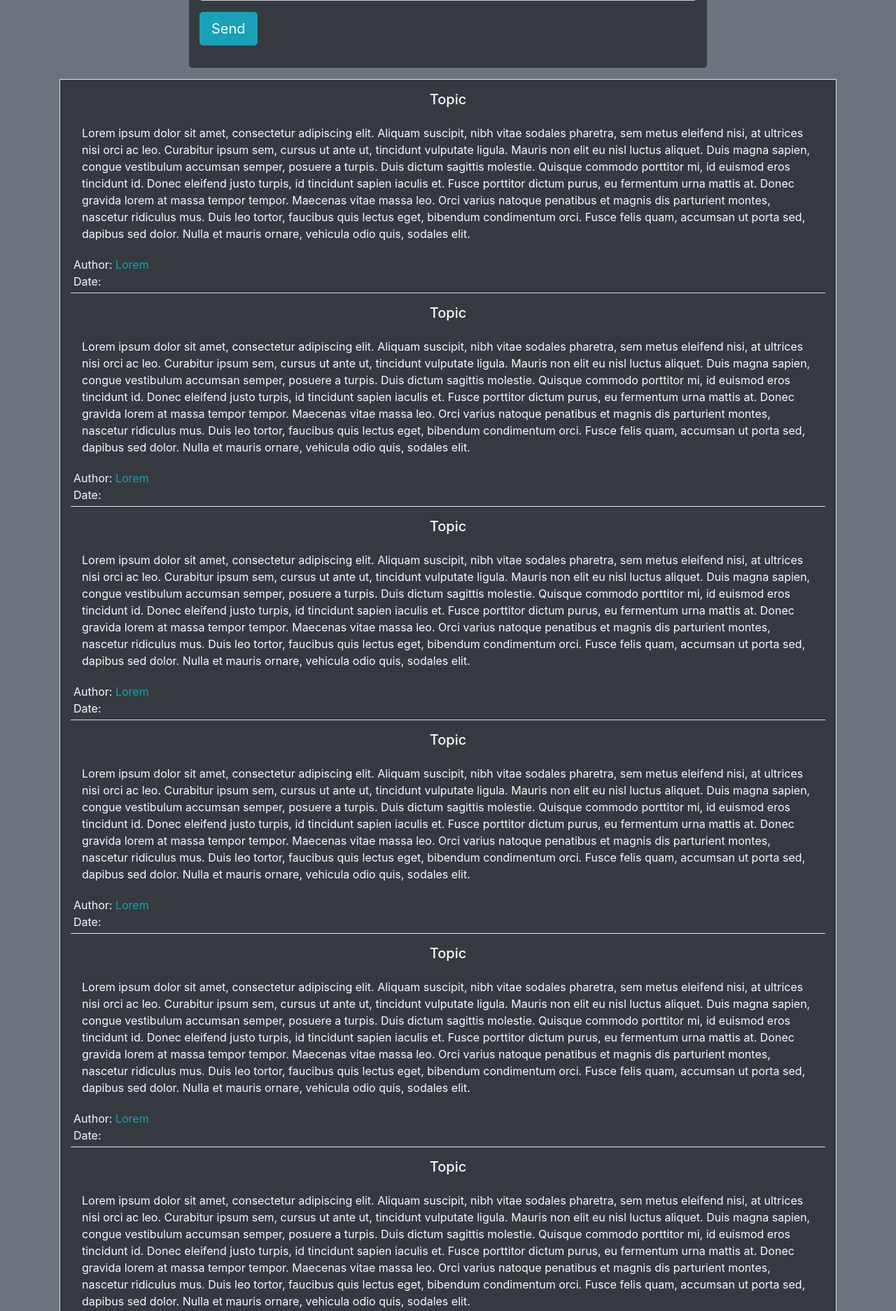
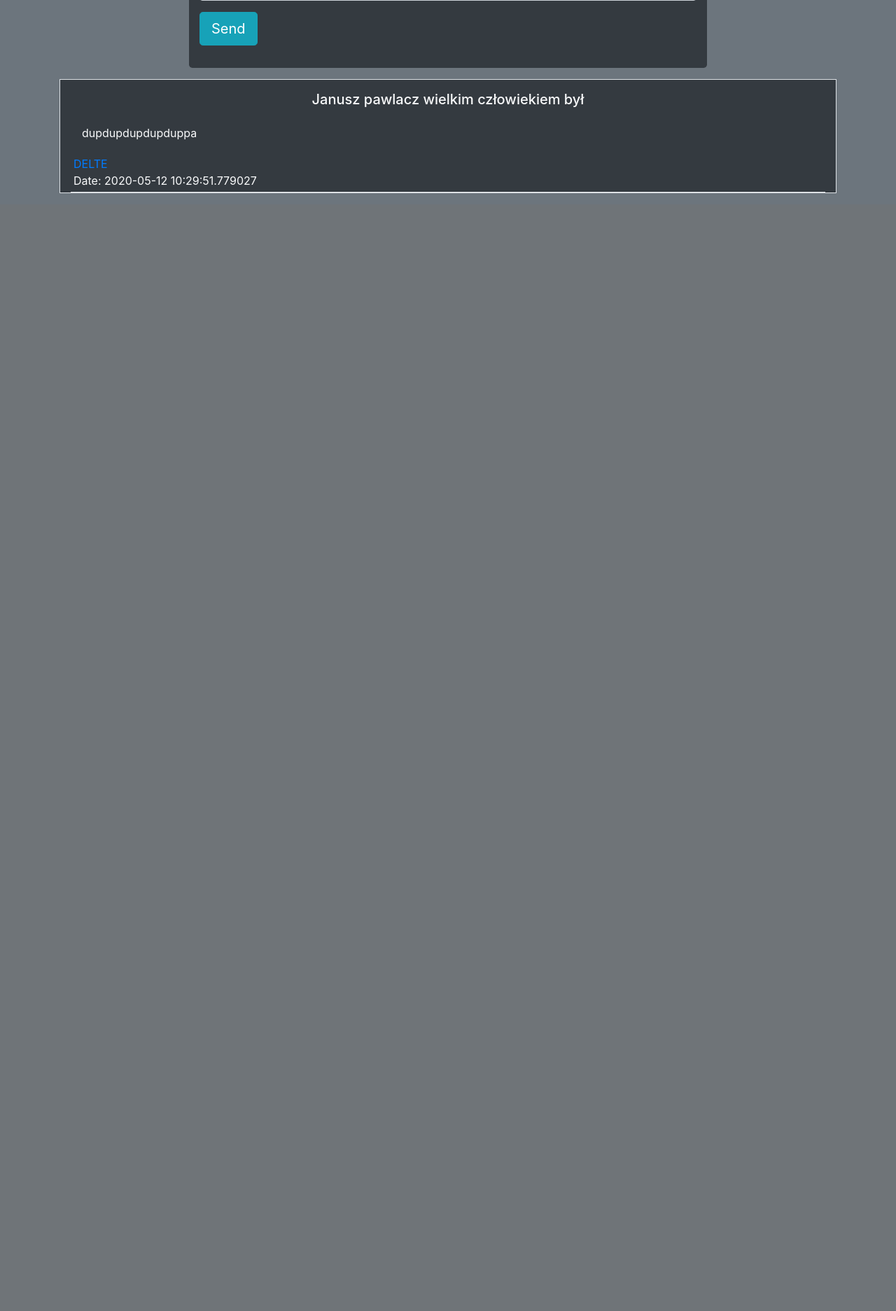
Before and after one commit to Dxtag/test_blog-, a Flask app: page /account in a window 1280 px wide. Shown: the part 534-2407 px from the top of the page at 70% size. After the commit the page ends 810 px from the top, so only its background shows below. Run offline with Flask 2, Linux system fonts and the light colour scheme; a user stored in the database is signed in; data comes from the database, SQL or seed files in the repository; both versions use the stored data as it was after the commit; some libraries are stand-ins or nearby versions.

Commit message:
usuwanie postow

```diff
--- a/FLASK/test_blog/__init__.py
+++ b/FLASK/test_blog/__init__.py
@@ -14,4 +14,5 @@ db = SQLAlchemy(app)
 bcrypt = Bcrypt(app)
 login_manager = LoginManager(app)
 login_manager.login_view = "login"
+login_manager.login_message_category = "info"
 from test_blog import routes
--- a/FLASK/test_blog/routes.py
+++ b/FLASK/test_blog/routes.py
@@ -4,10 +4,12 @@ from test_blog import app , db, bcrypt, login_manager
 from test_blog.data_forms import Profile, Post
 from flask_login import login_user, current_user, logout_user, login_required
 
+@app.route("/index")
+@app.route("/home")
 @app.route("/")
 def index():
-
-    return render_template("index.html")
+    posts =  Post.query.all()
+    return render_template("index.html", posts=posts)
 
 @app.route("/login", methods = ["POST", "GET"])
 def login():
@@ -18,7 +20,7 @@ def login():
         user = Profile.query.filter_by(email=form.email.data).first()
         if user and bcrypt.check_password_hash(user.password, form.password.data):
             login_user(user, remember=form.remember_me.data)
-            flash("Sucess!","success")
+            flash("Sucess!","info")
             return redirect(url_for("account"))
         else:
             flash("Something wrong","danger")
@@ -34,7 +36,7 @@ def register():
         profile = Profile(username=form.username.data, email=form.email.data, password=hashed_password)
         db.session.add(profile)
         db.session.commit()
-        flash("Account created!", "success")
+        flash("Account created!", "info")
         return redirect(url_for("login"))
     return render_template("register.html", title = "register",form = form)
 
@@ -42,14 +44,27 @@ def register():
 def rules():
     return render_template("rules.html", title = "rules")
 
-@app.route("/account")
+@app.route("/account", methods=["POST", "GET"])
 @login_required
 def account():
-    add_post = Post_form()
-    return render_template("account.html", title=current_user.username, add_post=add_post)
+    form = Post_form()
+    if form.validate_on_submit():
+        post = Post(topic=form.topic.data, content=form.content.data, profile_id=current_user.id)
+        db.session.add(post)
+        db.session.commit()
+        flash("Post added!", "info")
+    posts = Post.query.filter_by(profile_id=current_user.id).all()
+    return render_template("account.html", title=current_user.username, form=form, posts=posts)
 
 @app.route("/logout")
 @login_required
 def logout():
     logout_user()
     return redirect(url_for("index"))
+
+@app.route("/delete_post/<post_id>")
+@login_required
+def delete_post(post_id):
+    Post.query.filter(Post.id == post_id).delete()
+    db.session.commit()
+    return redirect(url_for("account"))
--- a/FLASK/test_blog/templates/account.html
+++ b/FLASK/test_blog/templates/account.html
@@ -5,45 +5,35 @@
         <div class="display-1 text-center"> {{current_user.username}} </div>
 
         <div class="mx-auto my-3 col-sm-10 col-lg-8 mx-auto bg-dark py-3 rounded-lg">
-        <form>
+            <form method="POST">
+                {{form.hidden_tag()}}
                 <legend class="display-4 text-center border-bottom py-3">Add new post</legend>
 
                 <div class="form-group w-50 mx-auto py-3">
-                {{add_post.topic(class="form-control", placeholder="Topic")}}
+                    {{form.topic(class="form-control", placeholder="Topic")}}
                 </div>
 
                 <div class="form-group">
-                {{add_post.content(class="form-control")}}
+                    {{form.content(class="form-control")}}
                 </div>
 
                 <div class="form-group ">
-                {{add_post.submit(class="btn btn-lg btn-info")}}
+                    {{form.submit(class="btn btn-lg btn-info")}}
                 </div>
 
             </form>
     </section>
+
     <section class="mx-auto my-3 col-12 border bg-dark">
-    {% for _ in range(24)%}
+        {% for post in posts%}
         <article class="mt-3 mx-auto border-bottom">
             <header class="text-center h5">
-            Topic
+                {{ post.topic }}
             </header>
-        <p class="px-3 pt-3">Lorem ipsum dolor sit amet, consectetur adipiscing elit.
-            Aliquam suscipit, nibh vitae sodales pharetra, sem metus eleifend nisi, at ultrices nisi orci ac leo.
-            Curabitur ipsum sem, cursus ut ante ut, tincidunt vulputate ligula. Mauris non elit eu nisl luctus
-            aliquet.
-            Duis magna sapien, congue vestibulum accumsan semper, posuere a turpis. Duis dictum sagittis molestie.
-            Quisque commodo porttitor mi, id euismod eros tincidunt id. Donec eleifend justo turpis, id tincidunt
-            sapien iaculis et.
-            Fusce porttitor dictum purus, eu fermentum urna mattis at. Donec gravida lorem at massa tempor tempor.
-            Maecenas vitae massa leo.
-            Orci varius natoque penatibus et magnis dis parturient montes, nascetur ridiculus mus. Duis leo tortor,
-            faucibus quis lectus eget, bibendum condimentum orci.
-            Fusce felis quam, accumsan ut porta sed, dapibus sed dolor. Nulla et mauris ornare, vehicula odio quis,
-            sodales elit.</p>
+            <p class="px-3 pt-3">{{ post.content }}</p>
             <footer class="p-1">
-            <div class="inline">Author: <a href="#" class="text-info">Lorem</a></div>
-            <div class="inline">Date: </div>
+                <div class = "inline"><a href="{{url_for('delete_post', post_id=post.id )}}" class = "danger"> DELTE</a></div>
+                <div class="inline">Date: {{post.date_posted}} </div>
             </footer>
         </article>
         {% endfor %}
```
Also changed, not shown: FLASK/test_blog/templates/index.html (+6 -18 lines), FLASK/test_blog/site.db. Lines whose indentation alone changed are shown as unchanged.
